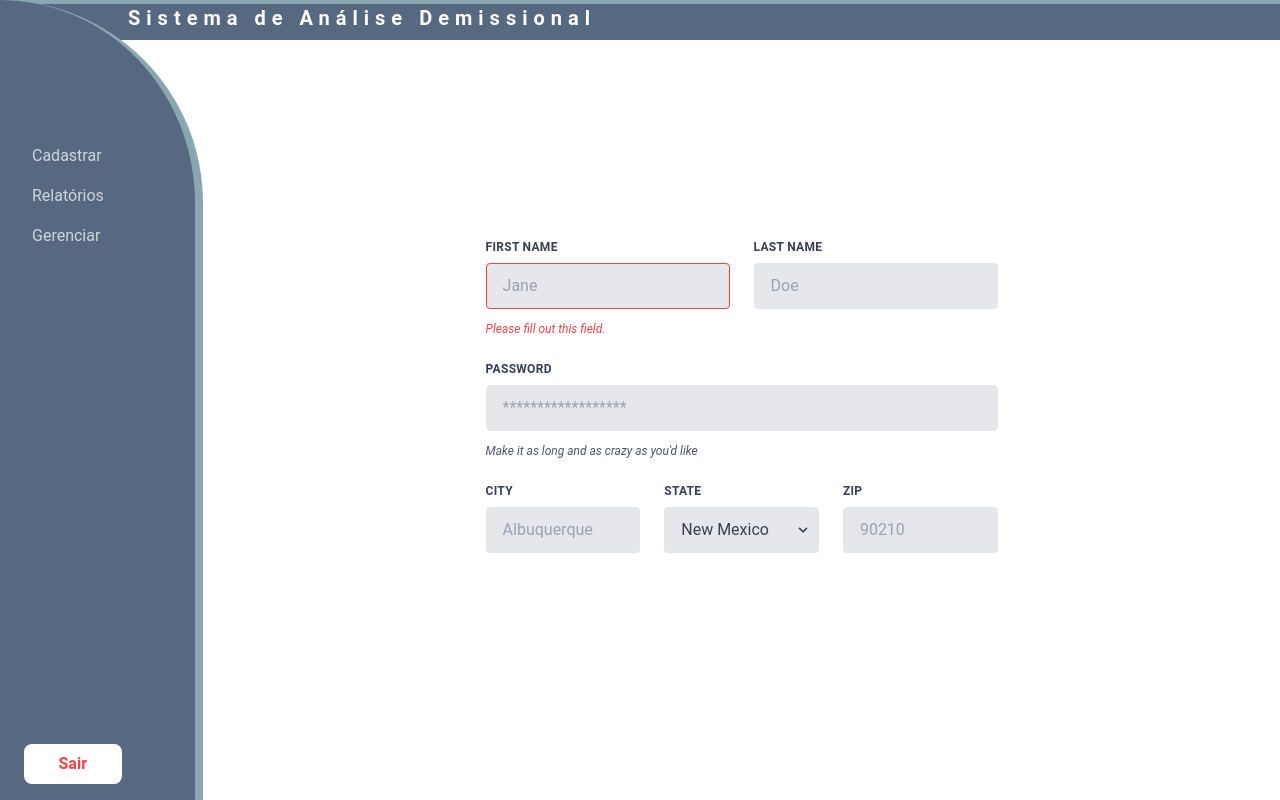
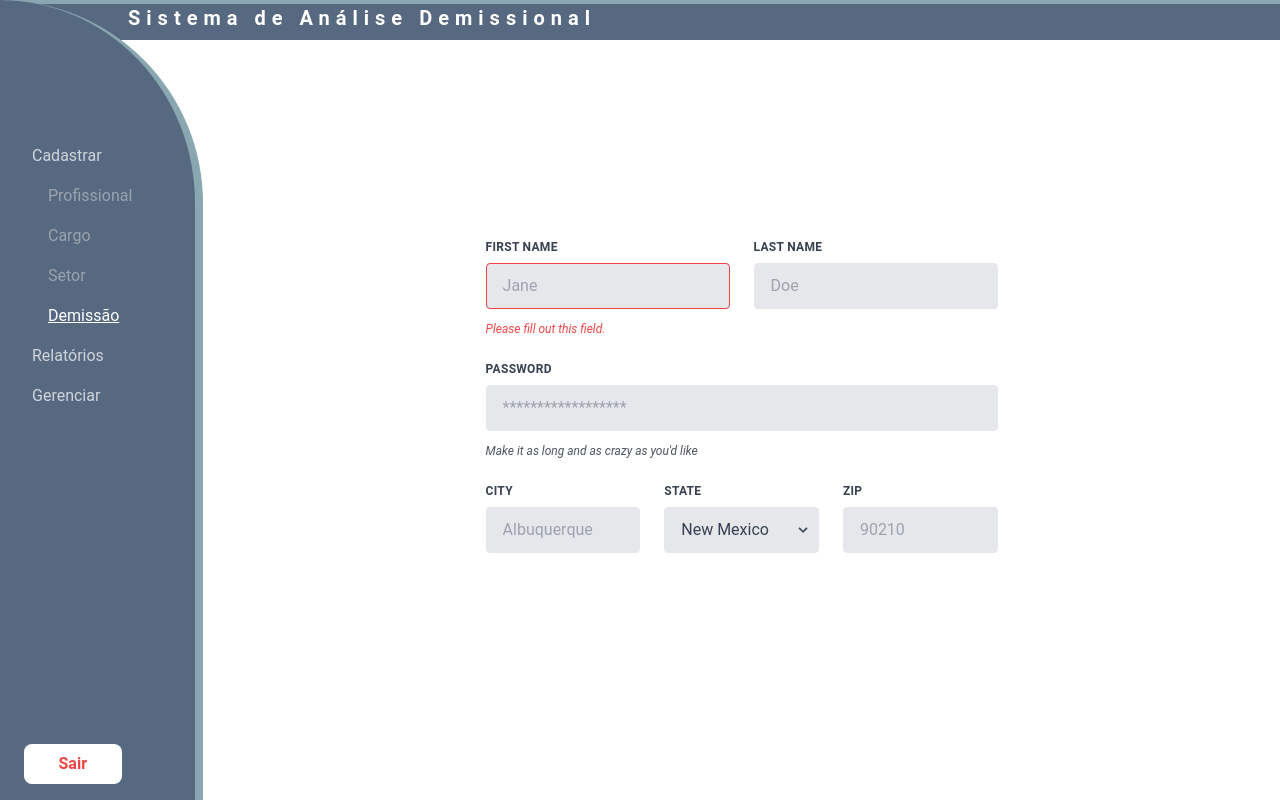
Before and after one commit to LionyHM/SistemaAnaliseDemissional, a Next.js app: page /demissao in a window 1280 px wide. Built offline with nearby package versions, Linux system fonts and the light colour scheme.

Commit message:
style: manter a opção da página selecionada no menu ao navegar para a mesma.

```diff
--- a/src/components/Demissao/DemissaoComponent.tsx
+++ b/src/components/Demissao/DemissaoComponent.tsx
@@ -1,10 +1,13 @@
 import LayoutComponent from "../Layout/LayoutComponent";
+import MenuLateralComponent from "../Layout/MenuLateralComponent";
 import FormDemissaoComponent from "./FormDemissaoComponent";
 
 export default function DemissaoComponent(){
 
     return (
         <LayoutComponent>
+            <MenuLateralComponent itemSelected="demissao">
+            </MenuLateralComponent>
             <FormDemissaoComponent />
         </LayoutComponent>
     )
--- a/src/components/Home/HomeComponent.tsx
+++ b/src/components/Home/HomeComponent.tsx
@@ -7,6 +7,8 @@ export default function HomeComponent(){
 
     return (
         <LayoutComponent>
+            <MenuLateralComponent>
+            </MenuLateralComponent>
             <ConteudoInicialComponent />
         </LayoutComponent>
     )
--- a/src/components/Layout/LayoutComponent.tsx
+++ b/src/components/Layout/LayoutComponent.tsx
@@ -8,8 +8,6 @@ export default function LayoutComponent(props){
     return (
         <div className={"h-screen w-screen flex"}>
             <CabecalhoComponent />
-            <MenuLateralComponent>
-            </MenuLateralComponent>
             {/* O conteúdo é recebido pelo componente pai */}
             {props.children}
         </div>
--- a/src/components/Layout/MenuLateralComponent.tsx
+++ b/src/components/Layout/MenuLateralComponent.tsx
@@ -4,25 +4,24 @@ import ItemMenuLateralComponent from "./ItemMenuLateralComponent";
 import SubItemMenuLateralComponent from "./SubItemMenuLateralComponent";
 
 export default function MenuLateralComponent(props){
-    let [removeHiddenCadastro, setRemoveHiddenremoveHiddenCadastro] = useState("hidden")
-    let [removeHiddenRelatorio, setRemoveHiddenremoveHiddenRelatorio] = useState("hidden")
-    let [removeHiddenGerenciar, setRemoveHiddenremoveHiddenGerenciar] = useState("hidden")
+    let [removeHiddenCadastro, setRemoveHiddenCadastro] = useState(props.itemSelected == "demissao" ? "block" : "hidden")
+    let [removeHiddenRelatorio, setRemoveHiddenRelatorio] = useState("hidden")
+    let [removeHiddenGerenciar, setRemoveHiddenGerenciar] = useState("hidden")
 
     let [displayNavMenu, setDisplayNavMenu] = useState("hidden")
 
     function collapseLinkMenu(e){
-
         if(e.target.textContent === "Cadastrar"){
             let display = removeHiddenCadastro == "block" ? "hidden" : "block"
-            setRemoveHiddenremoveHiddenCadastro(display)
+            setRemoveHiddenCadastro(display)
         }
         else if(e.target.textContent === "Relatórios"){
             let display = removeHiddenRelatorio == "block" ? "hidden" : "block"
-            setRemoveHiddenremoveHiddenRelatorio(display)
+            setRemoveHiddenRelatorio(display)
         }
         else if(e.target.textContent === "Gerenciar"){
             let display = removeHiddenGerenciar == "block" ? "hidden" : "block"
-            setRemoveHiddenremoveHiddenGerenciar(display)
+            setRemoveHiddenGerenciar(display)
             }
     }
 
@@ -41,7 +40,7 @@ export default function MenuLateralComponent(props){
                                 <SubItemMenuLateralComponent display={removeHiddenCadastro} url="#" tituloItem="Profissional"></SubItemMenuLateralComponent>
                                 <SubItemMenuLateralComponent display={removeHiddenCadastro} url="#" tituloItem="Cargo"></SubItemMenuLateralComponent>
                                 <SubItemMenuLateralComponent display={removeHiddenCadastro} url="#" tituloItem="Setor"></SubItemMenuLateralComponent>
-                                <SubItemMenuLateralComponent display={removeHiddenCadastro} url="/demissao" tituloItem="Demissão"></SubItemMenuLateralComponent>
+                                <SubItemMenuLateralComponent itemSelected={props.itemSelected} display={removeHiddenCadastro} url="/demissao" tituloItem="Demissão"></SubItemMenuLateralComponent>
                             </ItemMenuLateralComponent>
 
                             <ItemMenuLateralComponent collapseLinkMenu={collapseLinkMenu} tituloItem="Relatórios">
--- a/src/components/Layout/SubItemMenuLateralComponent.tsx
+++ b/src/components/Layout/SubItemMenuLateralComponent.tsx
@@ -4,8 +4,14 @@ export default function SubItemMenuLateralComponent(props){
 
     return (
        <div className={props.display + ' w-full'}>
-            <a href={props.url} className="block mt-4 p-2 lg:mt-0 text-gray-400 hover:text-white mr- items-end4">
-                {props.tituloItem}
+            <a href={props.url} className={`
+            block mt-4 p-2 lg:mt-0
+             ${props.itemSelected == props.tituloItem.toLowerCase().normalize('NFD').replace(/[\u0300-\u036f]/g, "") ? "text-white underline" : "text-gray-400"}
+              hover:text-white items-end4
+              `}>
+                {
+                    props.tituloItem
+                }
             </a>
        </div>
     )
```
